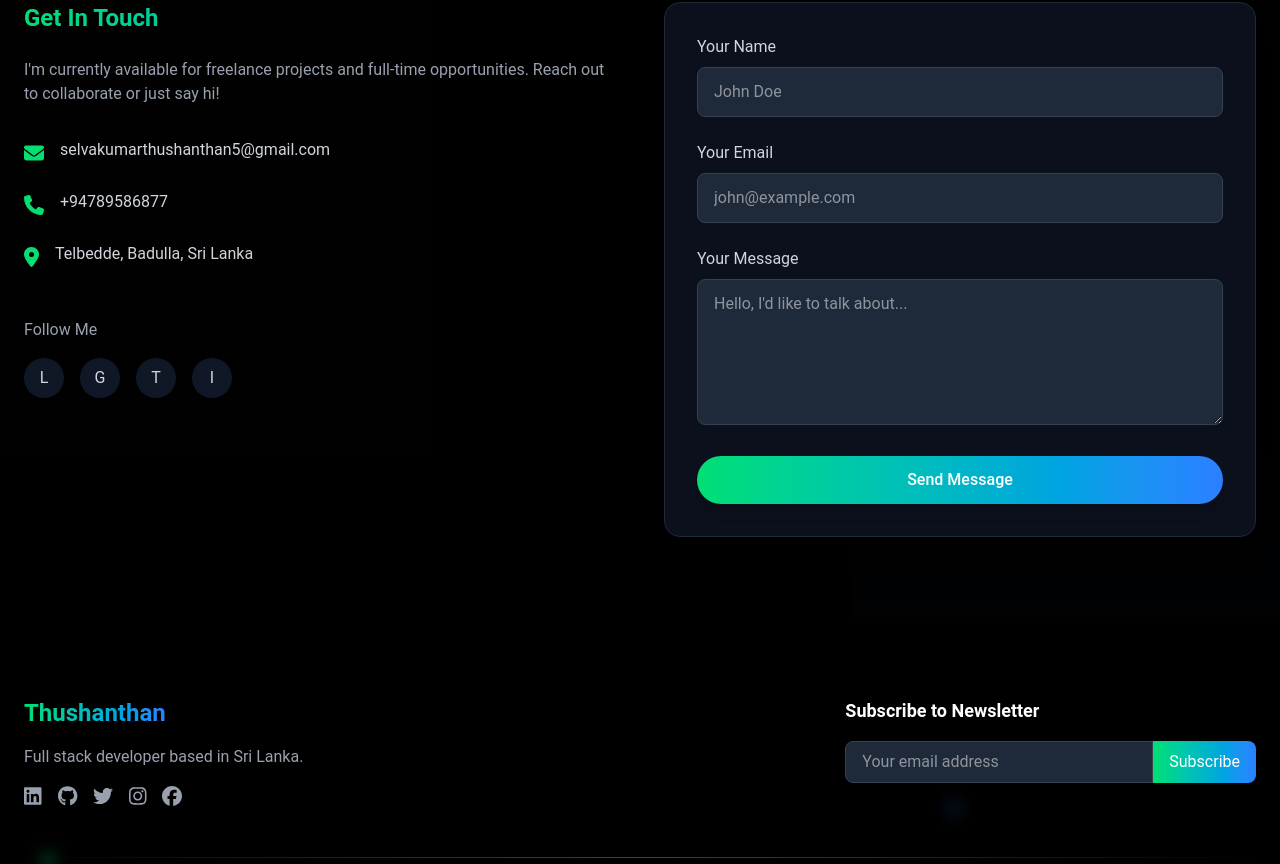
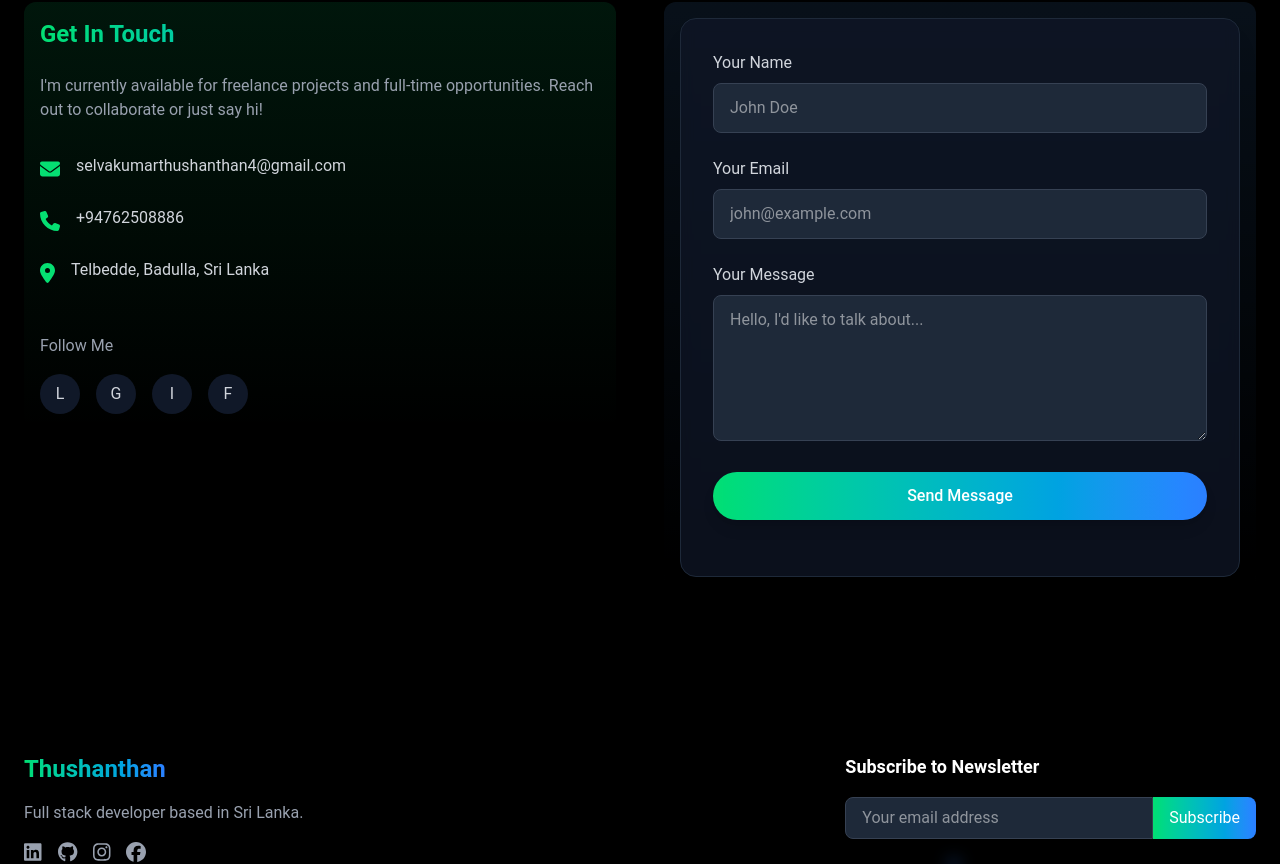
Before and after one commit to Thushan2002/my-portfolio-react-vite-tailwind, a React (Vite) app: page / in a window 1280 px wide. Shown: the part 3894-4758 px from the top of the page. Built offline with nearby package versions, Linux system fonts and the light colour scheme.

Commit message:
feat: footer and contact section added

```diff
--- a/package.json
+++ b/package.json
@@ -10,6 +10,7 @@
     "preview": "vite preview"
   },
   "dependencies": {
+    "@formspree/react": "^3.0.0",
     "@fortawesome/free-brands-svg-icons": "^6.7.2",
     "@fortawesome/free-solid-svg-icons": "^6.7.2",
     "@fortawesome/react-fontawesome": "^0.2.2",
--- a/src/Components/Contact.jsx
+++ b/src/Components/Contact.jsx
@@ -1,4 +1,4 @@
-import React, { useRef } from "react";
+import React, { useEffect, useRef, useState } from "react";
 import { motion } from "framer-motion";
 import { FontAwesomeIcon } from "@fortawesome/react-fontawesome";
 import {
@@ -6,20 +6,42 @@ import {
   faPhone,
   faMapMarkerAlt,
 } from "@fortawesome/free-solid-svg-icons";
-
+import {
+  faFacebook,
+  faLinkedin,
+  faGithub,
+  faInstagram,
+} from "@fortawesome/free-brands-svg-icons";
+import { useForm, ValidationError } from "@formspree/react";
 const Contact = () => {
   const formRef = useRef(null);
+  const [message, setMessage] = useState("");
+  const [state, handleSubmit] = useForm("xyznpbyn");
+
+  useEffect(() => {
+    if (state.succeeded) {
+      setMessage("Thanks for Contacting!");
+      if (formRef.current) {
+        formRef.current.reset();
+      }
+      const timer = setTimeout(() => {
+        setMessage("");
+      }, 5000);
+
+      return () => clearTimeout(timer);
+    }
+  }, [state.succeeded]);
 
   const contactMethods = [
     {
       icon: faEnvelope,
-      text: "selvakumarthushanthan5@gmail.com",
-      link: "mailto:selvakumarthushanthan5@gmail.com",
+      text: "selvakumarthushanthan4@gmail.com",
+      link: "mailto:selvakumarthushanthan4@gmail.com",
     },
     {
       icon: faPhone,
-      text: "+94789586877",
-      link: "tel:+94789586877",
+      text: "+94762508886",
+      link: "tel:+94762508886",
     },
     {
       icon: faMapMarkerAlt,
@@ -27,14 +49,26 @@ const Contact = () => {
     },
   ];
 
+  const socialLinks = [
+    {
+      name: "LinkedIn",
+      icon: faLinkedin,
+      url: "www.linkedin.com/in/selvakumar-thushanthan",
+    },
+    { name: "GitHub", icon: faGithub, url: "https://github.com/Thushan2002" },
+    {
+      name: "Instagram",
+      icon: faInstagram,
+      url: "https://www.instagram.com/thu_shan",
+    },
+    {
+      name: "Facebook",
+      icon: faFacebook,
+      url: "https://www.facebook.com/keeth.karan",
+    },
+  ];
   return (
     <section id="contact" className="relative py-20 bg-black overflow-hidden">
-      {/* Background elements */}
-      <div className="absolute inset-0 opacity-10">
-        <div className="absolute top-0 left-0 w-1/3 h-full bg-gradient-to-b from-green-400/10 to-transparent"></div>
-        <div className="absolute bottom-0 right-0 w-1/3 h-full bg-gradient-to-t from-blue-500/10 to-transparent"></div>
-      </div>
-
       <div className="container mx-auto px-6 relative">
         {/* Section Title */}
         <motion.div
@@ -60,7 +94,7 @@ const Contact = () => {
             whileInView={{ opacity: 1, x: 0 }}
             transition={{ duration: 0.8 }}
             viewport={{ once: true }}
-            className="lg:w-1/2">
+            className="lg:w-1/2 w-1/3 p-4 h-full bg-gradient-to-b from-green-400/10 to-transparent rounded-xl">
             <h3 className="text-2xl font-bold mb-6 text-transparent bg-clip-text bg-gradient-to-r from-green-400 to-blue-500">
               Get In Touch
             </h3>
@@ -104,17 +138,15 @@ const Contact = () => {
               className="mt-12">
               <h4 className="text-gray-400 mb-4">Follow Me</h4>
               <div className="flex space-x-4">
-                {["LinkedIn", "GitHub", "Twitter", "Instagram"].map(
-                  (social, index) => (
-                    <motion.a
-                      key={index}
-                      href="#"
-                      whileHover={{ y: -3 }}
-                      className="w-10 h-10 rounded-full bg-gray-900 flex items-center justify-center text-gray-300 hover:text-white hover:bg-gray-800 transition-all duration-300">
-                      {social.charAt(0)}
-                    </motion.a>
-                  )
-                )}
+                {socialLinks.map((social, index) => (
+                  <motion.a
+                    key={index}
+                    href={social.url}
+                    whileHover={{ y: -3 }}
+                    className="w-10 h-10 rounded-full bg-gray-900 flex items-center justify-center text-gray-300 hover:text-white hover:bg-gray-800 transition-all duration-300">
+                    {social.name.charAt(0)}
+                  </motion.a>
+                ))}
               </div>
             </motion.div>
           </motion.div>
@@ -125,8 +157,9 @@ const Contact = () => {
             whileInView={{ opacity: 1, x: 0 }}
             transition={{ duration: 0.8 }}
             viewport={{ once: true }}
-            className="lg:w-1/2">
+            className="lg:w-1/2 w-1/3 p-4 h-full bg-gradient-to-b from-blue-400/10 to-transparent rounded-xl">
             <form
+              onSubmit={handleSubmit}
               ref={formRef}
               className="bg-gray-900/70 backdrop-blur-sm rounded-2xl p-8 shadow-xl border border-gray-800">
               <motion.div
@@ -144,6 +177,11 @@ const Contact = () => {
                   name="name"
                   placeholder="John Doe"
                   className="w-full px-4 py-3 rounded-lg bg-gray-800 border border-gray-700 focus:border-green-400 focus:ring-2 focus:ring-green-400/30 text-white transition-all duration-300"
+                />{" "}
+                <ValidationError
+                  prefix="Name"
+                  field="name"
+                  errors={state.errors}
                 />
               </motion.div>
 
@@ -163,6 +201,11 @@ const Contact = () => {
                   placeholder="john@example.com"
                   className="w-full px-4 py-3 rounded-lg bg-gray-800 border border-gray-700 focus:border-green-400 focus:ring-2 focus:ring-green-400/30 text-white transition-all duration-300"
                 />
+                <ValidationError
+                  prefix="Email"
+                  field="email"
+                  errors={state.errors}
+                />
               </motion.div>
 
               <motion.div
@@ -180,6 +223,11 @@ const Contact = () => {
                   rows="5"
                   placeholder="Hello, I'd like to talk about..."
                   className="w-full px-4 py-3 rounded-lg bg-gray-800 border border-gray-700 focus:border-green-400 focus:ring-2 focus:ring-green-400/30 text-white transition-all duration-300"></textarea>
+                <ValidationError
+                  prefix="Message"
+                  field="message"
+                  errors={state.errors}
+                />
               </motion.div>
 
               <motion.div
@@ -188,12 +236,14 @@ const Contact = () => {
                 transition={{ delay: 0.5 }}
                 viewport={{ once: true }}>
                 <motion.button
+                  disabled={state.submitting}
                   type="submit"
                   whileHover={{ scale: 1.02 }}
                   whileTap={{ scale: 0.98 }}
                   className="w-full px-6 py-3 rounded-full bg-gradient-to-r from-green-400 to-blue-500 text-white font-medium shadow-lg hover:shadow-green-400/30 transition-all duration-300">
                   Send Message
                 </motion.button>
+                <p className="mt-6 text-center text-xl text-white">{message}</p>
               </motion.div>
             </form>
           </motion.div>
--- a/src/Components/Footer.jsx
+++ b/src/Components/Footer.jsx
@@ -6,16 +6,14 @@ import {
   faLinkedin,
   faGithub,
   faInstagram,
-  faTwitter,
 } from "@fortawesome/free-brands-svg-icons";
 
 const Footer = () => {
   const socialLinks = [
-    { icon: faLinkedin, url: "#" },
-    { icon: faGithub, url: "#" },
-    { icon: faTwitter, url: "#" },
-    { icon: faInstagram, url: "#" },
-    { icon: faFacebook, url: "#" },
+    { icon: faLinkedin, url: "www.linkedin.com/in/selvakumar-thushanthan" },
+    { icon: faGithub, url: "https://github.com/Thushan2002" },
+    { icon: faInstagram, url: "https://www.instagram.com/thu_shan" },
+    { icon: faFacebook, url: "https://www.facebook.com/keeth.karan" },
   ];
 
   const footerLinks = [
```
Also changed, not shown: 1 other file (tests, documents, lock files or other folders).
